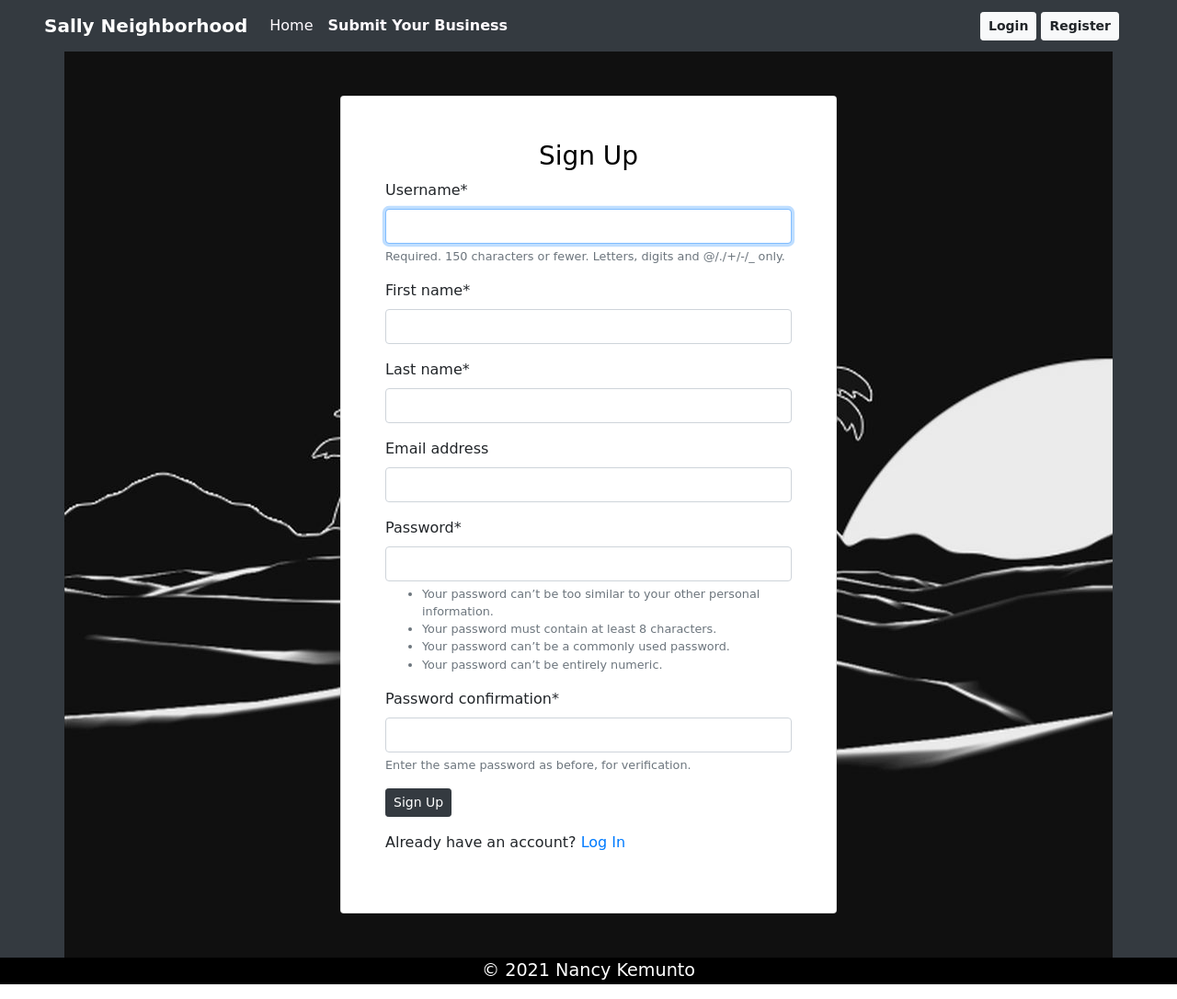
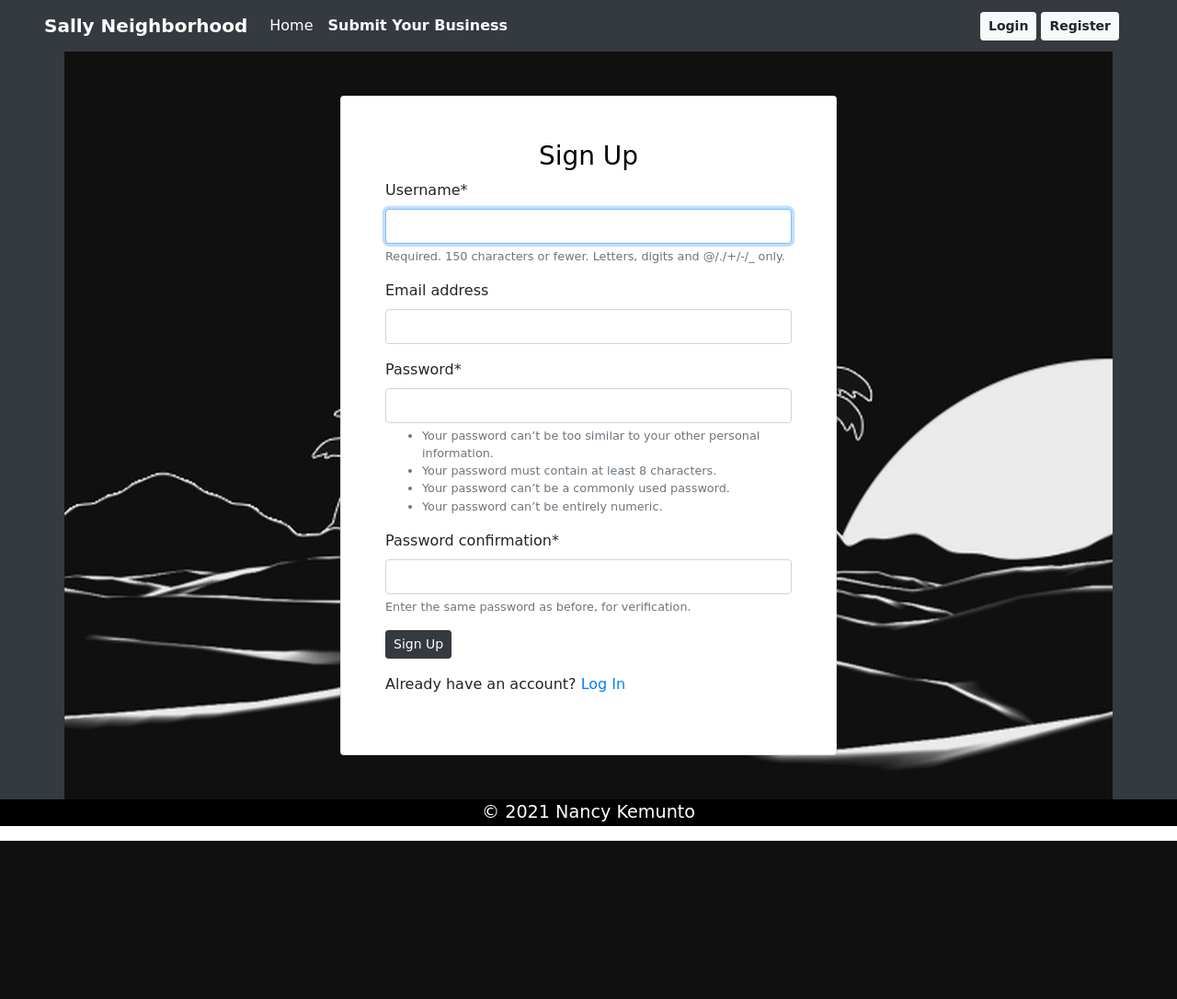
Before and after one commit to nancy88199488/Neighborhood, a Django app: page /register/ in a window 1280 px wide. Shown: the whole page at 92% size. After the commit the page ends 914 px from the top, so only its background shows below. Run offline with Django 3.2, Linux system fonts and the light colour scheme; some libraries are stand-ins or nearby versions; some web fonts are replaced.

Commit message:
update the change made to the files

```diff
--- a/neighborhood/forms.py
+++ b/neighborhood/forms.py
@@ -17,6 +17,12 @@ class NewNeighborhoodForm(forms.ModelForm):
         model = Neighborhood
         exclude = ['Admin', 'pub_date', 'admin_profile']
 
+class ProfileForm(forms.ModelForm):
+    class Meta:
+        model = Profile
+        fields = [ 'photo', 'bio']
+
+
 
 class ProfileUpdateForm(forms.ModelForm):
     class Meta:
@@ -28,12 +34,9 @@ class ProfileUpdateForm(forms.ModelForm):
 
 
 class RegisterForm(UserCreationForm):
-    first_name = forms.CharField(max_length=255)
-    last_name = forms.CharField(max_length=255)
-
     class Meta:
         model = User
-        fields = ('username', 'first_name', 'last_name', 'email', 'password1', 'password2',)
+        fields = ('username','email', 'password1', 'password2',)
 
 
 class NewPostForm(forms.ModelForm):
--- a/neighborhood/templates/index.html
+++ b/neighborhood/templates/index.html
@@ -1,5 +1,4 @@
 {%extends 'base.html' %}
-
 {% block content %}
 {% if user.is_authenticated %}
 {{block.super}}
--- a/neighborhood/templates/navbar.html
+++ b/neighborhood/templates/navbar.html
@@ -62,8 +62,8 @@
               </ul>
               {% else %}
               <li class="list-unstyled">
-                  <a class='btn btn-sm btn-light font-weight-bold' href="login">Login</a>
-                  <a class='btn btn-sm btn-light font-weight-bold' href="register">Register</a>
+                  <a class='btn btn-sm btn-light font-weight-bold' href="{% url 'login'%}">Login</a>
+                  <a class='btn btn-sm btn-light font-weight-bold' href="{% url 'register'%}">Register</a>
               </li>
 
               {% endif %}
--- a/neighborhood/templates/registrations/login.html
+++ b/neighborhood/templates/registration/login.html
@@ -22,7 +22,7 @@
                         <div class="form-group">
                             <input type="submit" class="btn btn-dark btn-sm" value="Login">
                         </div>
-                        <p class="container">You dont have an account? <a href="/register"> Sign Up</a></p>
+                        <p class="container">You dont have an account? <a href=/register"> Sign Up</a></p>
 
                     </form>
 
--- a/neighborhood/urls.py
+++ b/neighborhood/urls.py
@@ -8,8 +8,7 @@ from django.contrib.auth import views as auth_views
 urlpatterns = [
     path('', views.index, name= 'index'),
     path('register/',views.register, name='register'),
-    path('login/', auth_views.LoginView.as_view(template_name='registrations/login.html'), name='login'),
-    path('logout/', auth_views.LogoutView.as_view(template_name='registrations/logout.html'), name='logout'),
+    path('account/',include('django.contrib.auth.urls')),
     path('search/', views.search_businesses, name='search_results'),
     path('business/(\d+)', views.get_business, name='business_results'),
     path('new/business', views.new_business, name='new-business'),
--- a/neighborhood/views.py
+++ b/neighborhood/views.py
@@ -35,7 +35,7 @@ def index(request):
 def register(request):
     if request.method=="POST":
         form=RegisterForm(request.POST)
-        procForm=ProfileUpdateForm(request.POST, request.FILES)
+        procForm=Pro(request.POST, request.FILES)
         if form.is_valid() and procForm.is_valid():
             username=form.cleaned_data.get('username')
             user=form.save()
@@ -46,12 +46,12 @@ def register(request):
         return redirect('login')
     else:
         form= RegisterForm()
-        prof=ProfileUpdateForm()
+        prof=ProfileForm()
     params={
         'form':form,
         'profForm': prof
     }
-    return render(request, 'registrations/register.html', params)
+    return render(request, 'registration/register.html', params)
 
 
 @login_required(login_url='login')
@@ -124,7 +124,7 @@ def user_profiles(request):
         form = ProfileUpdateForm()
         form2 = NewNeighborhoodForm()
 
-    return render(request, 'registrations/profile.html', {"form":form, "form2":form2})
+    return render(request, 'registration/profile.html', {"form":form, "form2":form2})
 
 
 @login_required(login_url='login')
--- a/requirements.txt
+++ b/requirements.txt
@@ -9,10 +9,11 @@ django-crispy-forms==1.12.0
 django-heroku==0.3.1
 django-registration==2.4.1
 django-tinymce==3.3.0
+django-utils-six==2.0
 djangorestframework==3.12.4
 gunicorn==20.1.0
 Pillow==8.3.1
-psycopg2==2.9.1
+psycopg2==2.8.6
 psycopg2-binary==2.9.1
 python-decouple==3.4
 pytz==2021.1
```
Also changed, not shown: neighborhood/migrations/0001_initial.py, neighborhood/templates/registration/logout.html (renamed from neighborhood/templates/registrations/logout.html), neighborhood/templates/registration/profile.html (renamed from neighborhood/templates/registrations/profile.html), neighborhood/templates/registration/register.html (renamed from neighborhood/templates/registrations/register.html).
